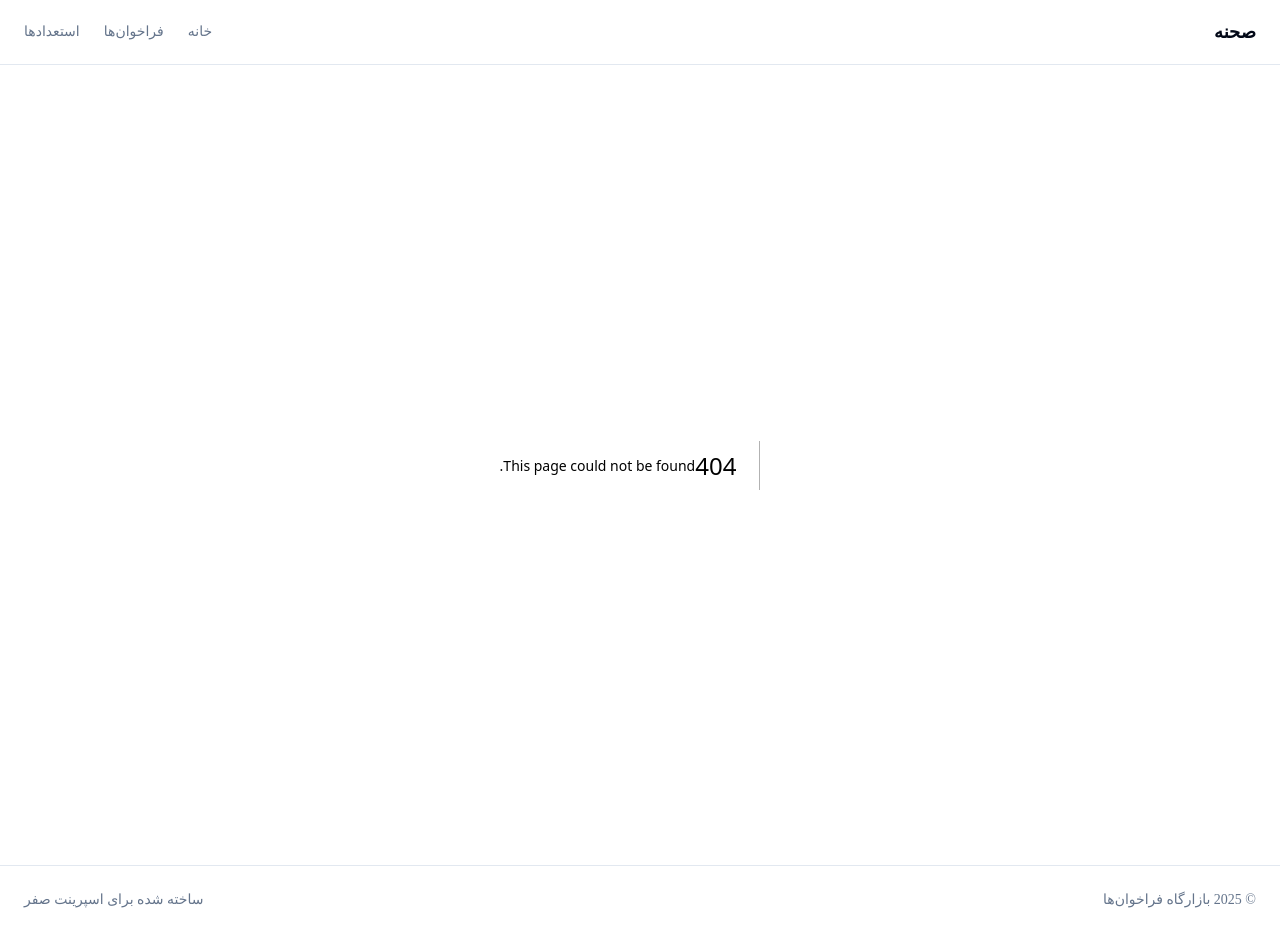
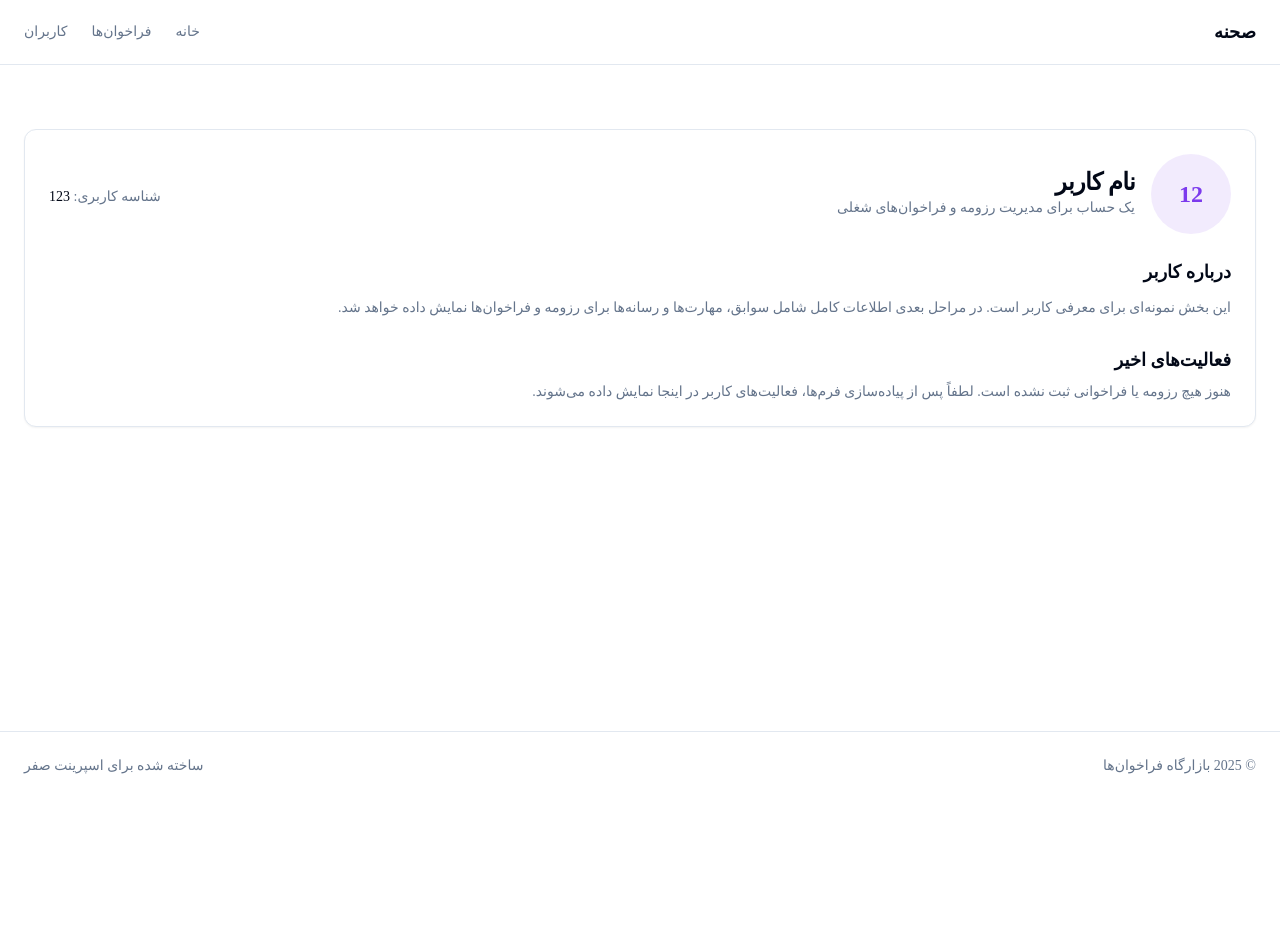
Before and after one commit to arminiranpour/CNaghsh-next, a Next.js app in the folder apps/web/: page /users/123 in a window 1280 px wide. Before the commit this address had no page. After the commit the page ends 800 px from the top, so only its background shows below. Built offline with nearby package versions, Linux system fonts and the light colour scheme; what tailwindcss-rtl would draw is missing.

Commit message:
everything changed according to single user type

```diff
--- a/apps/web/app/layout.tsx
+++ b/apps/web/app/layout.tsx
@@ -10,12 +10,12 @@ import { Toaster } from "@/components/ui/toaster";
 const navigation = [
   { href: "/", label: "خانه" },
   { href: "/castings", label: "فراخوان‌ها" },
-  { href: "/talent/123", label: "استعدادها" }
+  { href: "/users/123", label: "کاربران" }
 ];
 
 export const metadata: Metadata = {
   title: "بازار فراخوان بازیگری",
-  description: "اسکلت اولیه بازارگاه فراخوان‌ها و استعدادها"
+  description: "اسکلت اولیه بازارگاه فراخوان‌ها و کاربران چندمنظوره"
 };
 
 export default function RootLayout({
--- a/apps/web/app/page.tsx
+++ b/apps/web/app/page.tsx
@@ -10,17 +10,15 @@ export default function HomePage() {
           بازارگاه استعدادهای نمایشی
         </span>
         <h1 className="max-w-3xl text-balance text-4xl font-bold leading-relaxed sm:text-5xl">
-          کشف استعدادها و مدیریت فراخوان‌ها در یک پلتفرم سریع و مدرن
+          کشف فرصت‌ها و مدیریت پروفایل حرفه‌ای در یک پلتفرم سریع و مدرن
         </h1>
         <p className="max-w-2xl text-balance text-muted-foreground">
           این نسخه‌ی اولیه تنها اسکلت‌بندی صفحات عمومی است تا در اسپرینت‌های بعدی بتوانیم عملکردها و جریان‌های اصلی محصول را پیاده‌سازی کنیم.
+          همه کاربران با یک حساب می‌توانند هم رزومه ارسال کنند و هم فراخوان منتشر نمایند.
         </p>
         <div className="flex flex-wrap justify-center gap-4">
           <Button asChild size="lg">
-            <Link href="/talent/123">ثبت‌نام استعداد</Link>
-          </Button>
-          <Button asChild variant="secondary" size="lg">
-            <Link href="/castings">ثبت‌نام کارفرما</Link>
+            <Link href="/users/123">شروع کاربری</Link>
           </Button>
         </div>
       </div>
--- a/apps/web/app/talent/[id]/page.tsx
+++ b/apps/web/app/users/[id]/page.tsx
@@ -2,19 +2,19 @@ import type { Metadata } from "next";
 
 import { Card, CardContent, CardDescription, CardHeader, CardTitle } from "@/components/ui/card";
 
-interface TalentPageProps {
+interface UserPageProps {
   params: {
     id: string;
   };
 }
 
-export function generateMetadata({ params }: TalentPageProps): Metadata {
+export function generateMetadata({ params }: UserPageProps): Metadata {
   return {
-    title: `پروفایل استعداد ${params.id}`
+    title: `پروفایل کاربر ${params.id}`
   };
 }
 
-export default function TalentPage({ params }: TalentPageProps) {
+export default function UserPage({ params }: UserPageProps) {
   return (
     <section className="container space-y-8 py-16">
       <Card>
@@ -24,8 +24,8 @@ export default function TalentPage({ params }: TalentPageProps) {
               {params.id.substring(0, 2).toUpperCase()}
             </div>
             <div className="space-y-1">
-              <CardTitle>نام استعداد</CardTitle>
-              <CardDescription>شهر محل زندگی • مهارت‌ها به زودی</CardDescription>
+              <CardTitle>نام کاربر</CardTitle>
+              <CardDescription>یک حساب برای مدیریت رزومه و فراخوان‌های شغلی</CardDescription>
             </div>
           </div>
           <div className="text-sm text-muted-foreground">
@@ -34,15 +34,15 @@ export default function TalentPage({ params }: TalentPageProps) {
         </CardHeader>
         <CardContent className="space-y-6">
           <section className="space-y-2">
-            <h2 className="text-lg font-semibold">درباره استعداد</h2>
+            <h2 className="text-lg font-semibold">درباره کاربر</h2>
             <p className="text-sm leading-7 text-muted-foreground">
-              این بخش به صورت نمونه متن برای معرفی استعداد است. در مراحل بعدی اطلاعات کامل شامل سوابق، مهارت‌ها و رسانه‌ها نمایش داده خواهد شد.
+              این بخش نمونه‌ای برای معرفی کاربر است. در مراحل بعدی اطلاعات کامل شامل سوابق، مهارت‌ها و رسانه‌ها برای رزومه و فراخوان‌ها نمایش داده خواهد شد.
             </p>
           </section>
           <section className="space-y-2">
-            <h2 className="text-lg font-semibold">مهارت‌های برجسته</h2>
+            <h2 className="text-lg font-semibold">فعالیت‌های اخیر</h2>
             <p className="text-sm text-muted-foreground">
-              هنوز مهارتی ثبت نشده است. لطفاً بعد از پیاده‌سازی فرم‌ها، مهارت‌ها در اینجا نمایش داده می‌شوند.
+              هنوز هیچ رزومه یا فراخوانی ثبت نشده است. لطفاً پس از پیاده‌سازی فرم‌ها، فعالیت‌های کاربر در اینجا نمایش داده می‌شوند.
             </p>
           </section>
         </CardContent>
```
